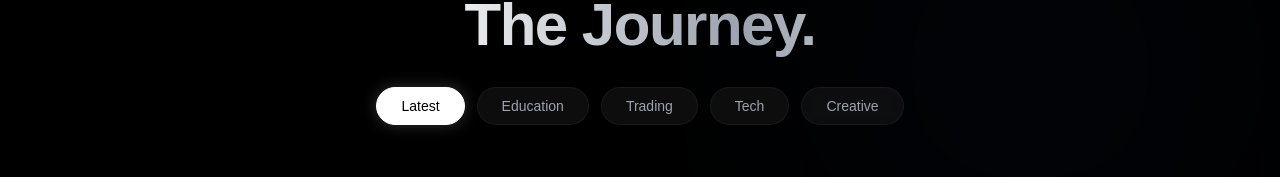
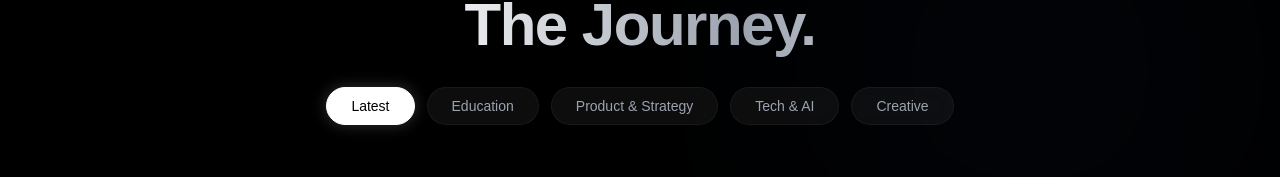
Before and after one commit to KingTezet/portofoliov2, a Next.js app: page / in a window 1280 px wide. Shown: the part 981-1158 px from the top of the page. Built offline with nearby package versions, Linux system fonts and the light colour scheme; no server answers; the database is empty.

Commit message:
Update Journey.tsx

```diff
--- a/components/Journey.tsx
+++ b/components/Journey.tsx
@@ -13,7 +13,7 @@ type JourneyItem = {
 };
 
 // Kategori Filter
-const categories = ["Latest", "Education", "Trading", "Tech", "Creative"];
+const categories = ["Latest", "Education", "Product & Strategy", "Tech & AI", "Creative"];
 
 export default function Journey() {
   const [journeys, setJourneys] = useState<JourneyItem[]>([]);
@@ -50,10 +50,28 @@ export default function Journey() {
     if (activeTab === "Latest") {
       return journeys;
     }
+
     return journeys.filter((item) => {
-       if (activeTab === "Tech") return ["Web Developer", "IoT"].includes(item.category);
-       if (activeTab === "Creative") return ["Editor Video", "Graphic Design"].includes(item.category);
-       return item.category?.toLowerCase() === activeTab.toLowerCase();
+       // Pastikan item.category tidak undefined
+       const dbCategory = item.category || "";
+
+       // 1. Tab Tech & AI menangkap data Web Dev, IoT, AI, dll.
+       if (activeTab === "Tech & AI") {
+         return ["Web Developer", "IoT", "AI Automation", "Tech"].includes(dbCategory);
+       }
+
+       // 2. Tab Creative menangkap data Video, Grafis, dll.
+       if (activeTab === "Creative") {
+         return ["Editor Video", "Graphic Design", "Creative Direction"].includes(dbCategory);
+       }
+
+       // 3. Tab Product & Strategy menangkap peran manajerial
+       if (activeTab === "Product & Strategy") {
+         return ["Product Management", "Strategy", "Product & Strategy"].includes(dbCategory);
+       }
+
+       // 4. Fallback untuk tab lain (seperti Education) agar pencocokannya otomatis
+       return dbCategory.toLowerCase() === activeTab.toLowerCase();
     });
   };
 
```
